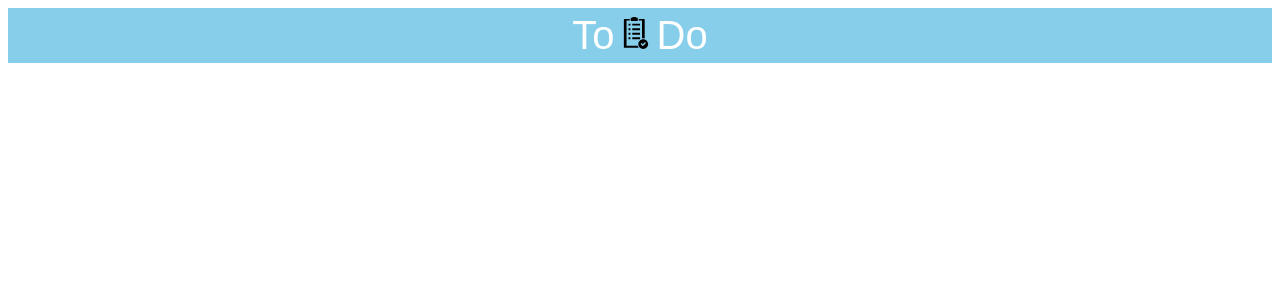
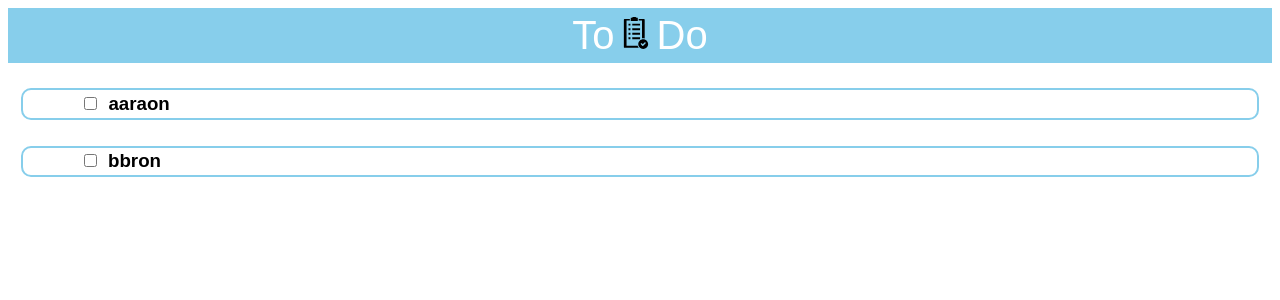
Before and after one commit to aaronsum1102/todo-vue, a Vue app: page / in a window 1280 px wide. Shown: the top 300 px of the page. Built offline with nearby package versions, Linux system fonts and the light colour scheme.

Commit message:
add body section

```diff
--- a/src/App.vue
+++ b/src/App.vue
@@ -1,21 +1,25 @@
 <template>
-<div>
-  <Header/>
-</div>
-
+    <div id="app">
+        <Header/>
+        <Body id="body" />
+    </div>
 </template>
 
 <script>
 import Header from './components/organisms/Header.vue'
+import Body from './components/organisms/Body.vue'
 
 export default {
   name: 'app',
   components: {
-    Header
+    Header,
+    Body
   }
 }
 </script>
 
 <style>
-
+    #app {
+        font-family: Arial, Helvetica, sans-serif;
+    }
 </style>
--- /dev/null
+++ b/src/components/atoms/ToDoDescription.vue
@@ -0,0 +1,21 @@
+<template>
+    <h3>{{description}}</h3>
+</template>
+
+<script>
+export default {
+  name: 'ToDoDescription',
+  props: {
+    description: {
+      type: String,
+      required: true
+    }
+  }
+}
+</script>
+
+<style>
+h3 {
+  margin: 5%;
+}
+</style>
--- a/src/components/molecules/Title.vue
+++ b/src/components/molecules/Title.vue
@@ -27,7 +27,6 @@ export default {
 
 <style>
     #message {
-  font-family: Arial, Helvetica, sans-serif;
         padding: 5px;
         align-items: center;
         font-size: 5vh;
--- /dev/null
+++ b/src/components/molecules/ToDoCard.vue
@@ -0,0 +1,43 @@
+<template>
+    <div class="card">
+        <input type="checkbox">
+        <label>
+            <ToDoDescription :description="description" />
+        </label>
+    </div>
+</template>
+
+<script>
+import ToDoDescription from '../atoms/ToDoDescription.vue'
+
+export default {
+  name: 'ToDoCard',
+  props: {
+    description: {
+      type: String,
+      required: true
+    }
+  },
+  components: {
+    ToDoDescription
+  }
+}
+</script>
+
+<style>
+    input {
+        margin-left: 5%;
+    }
+    label {
+        display: inline-block;
+        margin-left: 5px;
+    }
+    .card {
+        margin-left: 1%;
+        margin-right: 1%;
+        margin-top: 2%;
+        border: 2px solid;
+        border-radius: 10px;
+        border-color: skyblue;
+    }
+</style>
--- /dev/null
+++ b/src/components/organisms/Body.vue
@@ -0,0 +1,32 @@
+<template>
+    <div class="body" >
+        <ToDoCard
+          v-for="todo in todos"
+          v-bind:key="todo.id"
+          :todo="todo"
+          :description="todo.item" />
+    </div>
+</template>
+
+<script>
+import ToDoCard from '../molecules/ToDoCard.vue'
+
+export default {
+  name: 'Body',
+  data: function () {
+    return {
+      todos: [
+        { item: 'aaraon' },
+        { item: 'bbron' }
+      ]
+    }
+  },
+  components: {
+    ToDoCard
+  }
+}
+</script>
+
+<style>
+
+</style>
```
Also changed, not shown: src/components/atoms/ImageButton.vue (+4 -4 lines), src/components/organisms/Header.vue (+8 -8 lines). Lines whose indentation alone changed are shown as unchanged.
